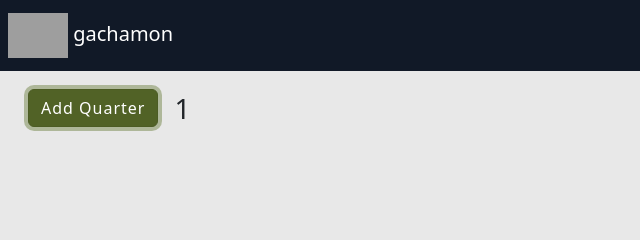
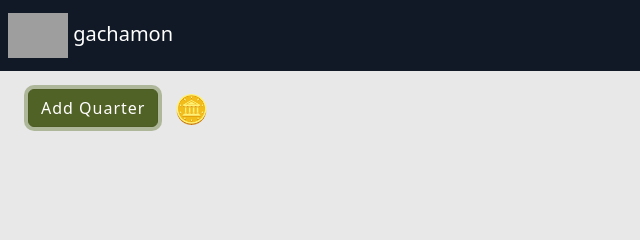
Before and after one commit to CodeWorks-FullStack/winter24_gacha_gachamon, a website with bundled scripts: page index.html in a window 1280 px wide. Both pictures are taken after a click on the button "Add Quarter". Shown: the top 240 px of the page, 0-640 px from the left. Built offline with nearby package versions, Linux system fonts and the light colour scheme; grey boxes are pictures that could not be loaded; a script that the page names is missing.

Commit message:
drawing coin emojis

```diff
--- a/app/controllers/CoinsController.js
+++ b/app/controllers/CoinsController.js
@@ -13,6 +13,10 @@ export class CoinsController {
 
   drawCoins() {
     const coinElem = document.getElementById('coin-count')
-    coinElem.innerText = AppState.coins.toString()
+    let coinEmojis = ''
+    for (let i = 0; i < AppState.coins; i++) {
+      coinEmojis += '🪙'
+    }
+    coinElem.innerText = coinEmojis
   }
 }
--- a/index.html
+++ b/index.html
@@ -48,7 +48,7 @@
             <button onclick="app.CoinsController.addCoin()" class="btn btn-success">
               Add Quarter
             </button>
-            <span id="coin-count" class="fs-3">0</span>
+            <span id="coin-count" class="fs-3"></span>
           </div>
         </div>
       </section>
```
Also changed, not shown: app/App.js (+0 -9 lines).
